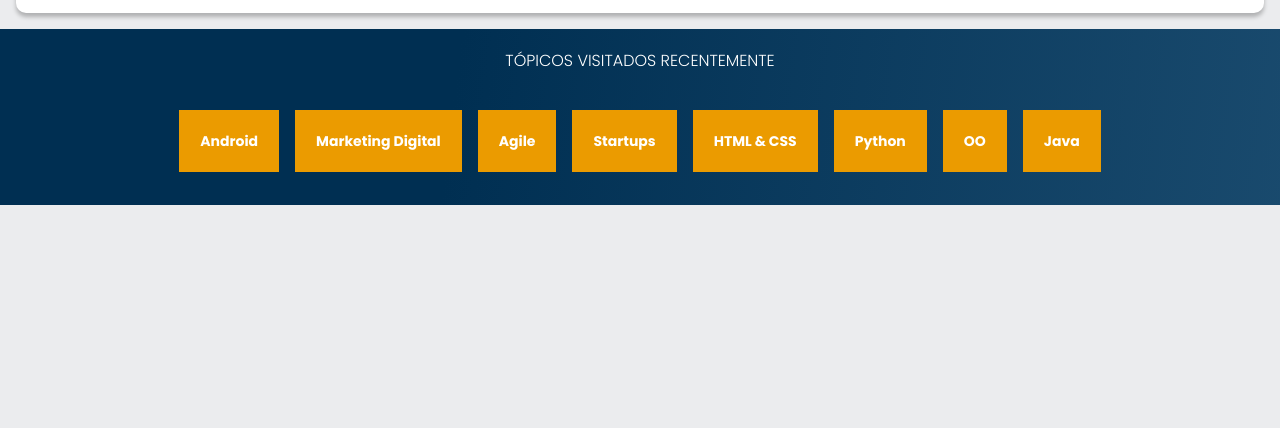
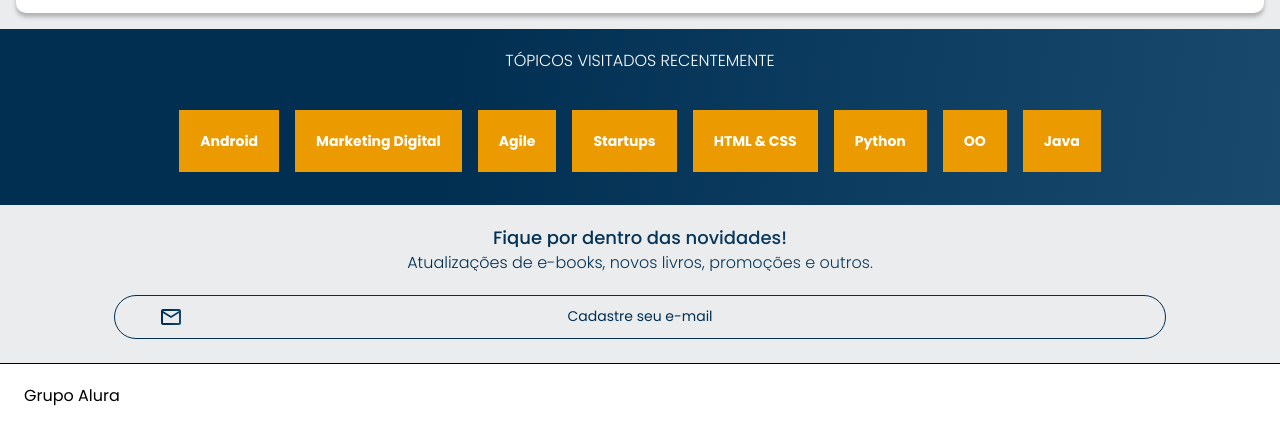
Before and after one commit to NatanaelABarbosa/alura-books, a plain HTML site: page index.html in a window 1280 px wide. Shown: the part 2298-2726 px from the top of the page. Before the commit the page ends 2503 px from the top, so only its background shows below. Drawn offline with nearby package versions, Linux system fonts and the light colour scheme; a web font is replaced by a local one.

Commit message:
Projeto final no celular

```diff
--- a/index.html
+++ b/index.html
@@ -164,6 +164,11 @@
             </li>
         </ul>
     </section>
+    <section class="contato">
+        <h2 class="contato__titulo">Fique por dentro das novidades!</h2>
+        <p class="contato__texto">Atualizações de e-books, novos livros, promoções e outros.</p>
+        <input class="contato__email" type="email" placeholder="Cadastre seu e-mail">
+    </section>
     <main></main>
     <footer></footer>
     <script src="https://cdn.jsdelivr.net/npm/swiper@11/swiper-bundle.min.js"></script>
@@ -179,5 +184,8 @@
             }
         });
     </script>
+    <footer class="rodape">
+        <h2 class="rodape__titulo">Grupo Alura</h2>
+    </footer>
 </body>
 </html>
--- /dev/null
+++ b/styles/contato.css
@@ -0,0 +1,41 @@
+.contato {
+    padding: 1.5em;
+    text-align: center;
+}
+
+.contato__titulo, .contato__texto {
+    background: var(--azul-degrade);
+    -webkit-background-clip: text;
+    -webkit-text-fill-color: transparent;
+    background-clip: text;
+}
+
+.contato__titulo {
+    font-weight: 500;
+    font-size: 1.125rem;
+}
+
+.contato__texto {
+    margin: 8px 0 24px 0;
+    font-weight: 300;
+}
+
+.contato__email {
+    border: 1px solid var(--azul-escuro);
+    border-radius: 24px;
+    padding: 1em;
+    width: 83%;
+    background-color: transparent;
+    color: var(--azul-escuro);
+}
+
+.contato__email::placeholder {
+    color: var(--azul-escuro);
+    text-align: center;
+    font-family: var(--fonte-principal);
+    text-align: center;
+    font-size: 14px;
+    background-image: url("../images/Email.svg");
+    background-repeat: no-repeat;
+    background-position: 32px;
+}
--- /dev/null
+++ b/styles/rodape.css
@@ -0,0 +1,8 @@
+.rodape {
+    border-top: 1px solid var(--preto);
+    background-color: var(--branco);
+}
+
+.rodape__titulo {
+    padding: 1.5em 0 1.5em 1.5em;
+}
--- a/styles/style.css
+++ b/styles/style.css
@@ -2,6 +2,8 @@
 @import url(banner.css);
 @import url(carrossel.css);
 @import url(topicos.css);
+@import url(contato.css);
+@import url(rodape.css);
 @import url('https://fonts.googleapis.com/css2?family=DM+Serif+Text:ital@0;1&family=Inter:ital,opsz,wght@0,14..32,100..900;1,14..32,100..900&family=Poppins:wght@300;400;500;700&display=swap');
 
 * {
@@ -15,6 +17,7 @@
     --laranja: #EB9B00;
     --azul-escuro: #002F52;
     --azul-degrade: linear-gradient(97.54deg, #002F52 35.49%, #326589 165.37%);
+    --preto: #000000;
 
     --fonte-principal: "Poppins", sans-serif;
 }
```
